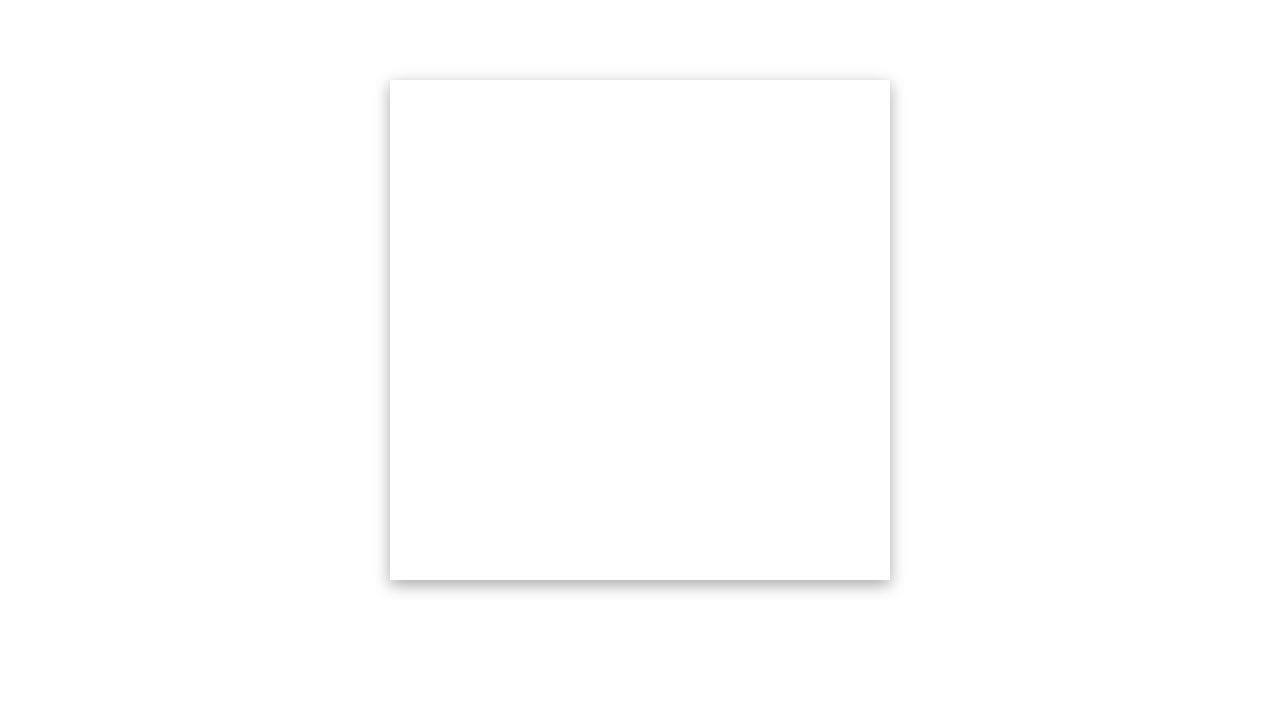
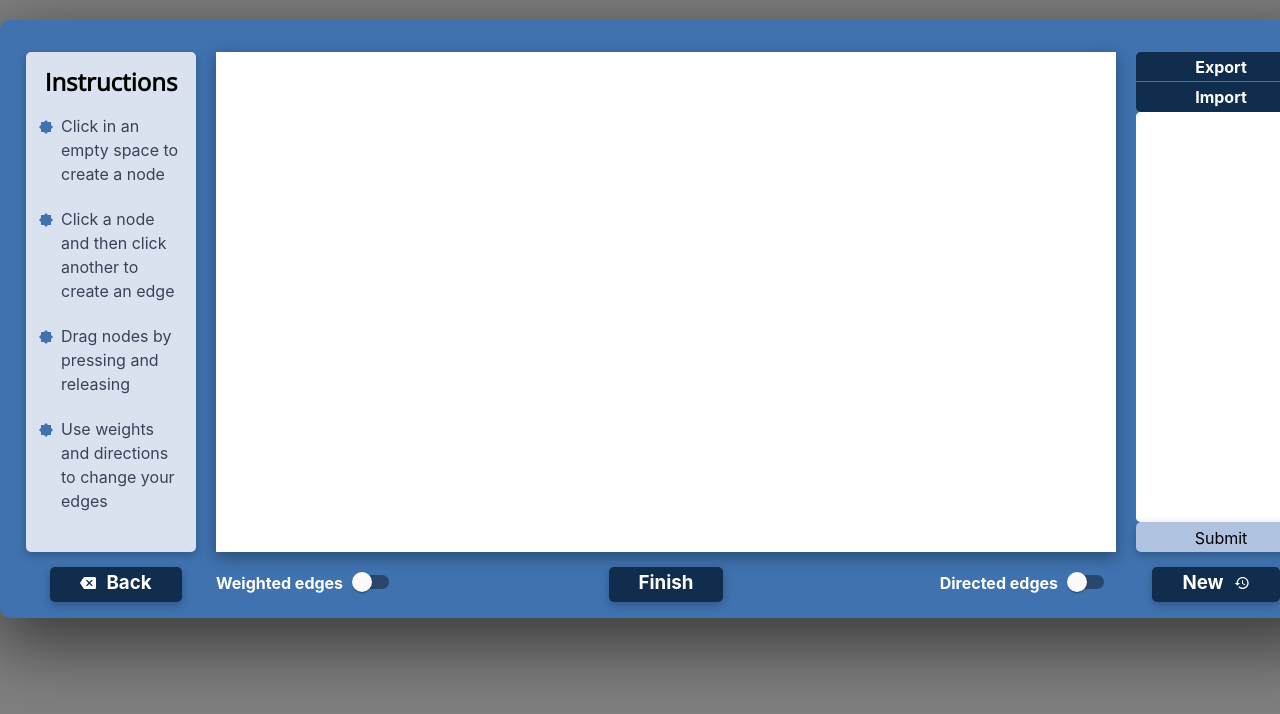
Before and after one commit to GonzaloPereira/graph-visualizer, a React (Create React App) app: page / in a window 1280 px wide. Shown: the top 714 px of the page. Built offline with nearby package versions, Linux system fonts and the light colour scheme.

Commit message:
Add import, export, instructions, weigthed and directed options to draw-graph window

```diff
--- a/src/components/Canvas.css
+++ b/src/components/Canvas.css
@@ -5,15 +5,6 @@
   -moz-user-select: none;
   -ms-user-select: none;
   user-select: none;
-}
-.draw-graph-container {
-}
-.draw-graph {
-  cursor: crosshair;
-  box-shadow: rgba(0, 0, 0, 0.35) 0px 5px 15px;
-  width: 500px;
-  height: 500px;
-  margin: 80px auto auto;
 }
 .draw-graph:focus {
   outline: none;
@@ -24,6 +15,86 @@
 .edge {
   cursor: pointer;
 }
+.draw-graph-container {
+  display: grid;
+  min-width: 1300px;
+  max-width: 90%;
+  grid-template-columns: minmax(100px, 1fr) 300px 300px 300px minmax(100px, 1fr);
+  grid-template-rows: 500px 50px;
+  background-color: #3f72af;
+  margin: auto;
+  margin-top: 20px;
+  border: 0px solid #afc2e0;
+  border-radius: 10px;
+  box-shadow: rgba(0, 0, 0, 0.56) 0px 22px 70px 4px;
+  padding: 1rem;
+  padding-top: 2rem;
+  color: white;
+  align-items: center;
+}
+
+.draw-graph {
+  cursor: crosshair;
+  box-shadow: rgba(0, 0, 0, 0.35) 0px 5px 15px;
+  width: 900px;
+  height: 500px;
+  margin: 0px auto auto;
+  grid-column: 2/5;
+  grid-row: 1/2;
+  background-color: white;
+}
+/* Left panel for instructions */
+.instructions {
+  grid-column: 1/2;
+  grid-row: 1/2;
+  text-align: left;
+  margin: 0 20px 0 10px;
+  height: 500px;
+  box-sizing: border-box;
+  border-radius: 5px;
+  line-height: 1.5em;
+  padding: 10px 15px 5px 15px;
+  background-color: #dbe2ef;
+  box-shadow: rgba(0, 0, 0, 0.24) 0px 3px 8px;
+  color: #384259;
+}
+.instructions h2 {
+  text-align: center;
+  color: black;
+  margin-top: 0.5rem;
+  font-family: 'Bree Serif', serif;
+  font-family: 'Open Sans', sans-serif;
+}
+.instructions li {
+  margin-bottom: 1rem;
+  list-style: none;
+  position: relative;
+  padding: 0 0 5px 20px;
+}
+
+.instructions li::before {
+  content: '';
+  position: absolute;
+  left: 0;
+  top: 8px;
+  background: #3f72af;
+  width: 10px;
+  height: 10px;
+  text-align: center;
+  transform: rotate(0deg);
+}
+
+.instructions li::after {
+  content: '';
+  position: absolute;
+  top: 8px;
+  left: 0;
+  height: 10px;
+  width: 10px;
+  background: #3f72af;
+  transform: rotate(45deg);
+}
+/* Edit weight is the box that changes weight to edges */
 .edit-weight-form {
   border-radius: 3px;
   position: absolute;
@@ -54,8 +125,127 @@
   height: 17px;
   border-style: none;
   border-radius: 2px;
-  padding: 0;
   font-size: 12.5px;
   color: 'white';
   background-color: #f73859;
 }
+/* Divs that contain the chechboxes of weight and direction */
+.draw-graph-checkbox {
+  display: flex;
+  flex-direction: row;
+  padding: 10px 0 0 0;
+}
+.grid-left {
+  justify-self: left;
+}
+.grid-right {
+  justify-self: right;
+}
+.draw-graph-checkbox h3 {
+  margin: 10px 0 0 0;
+  font-size: 1rem;
+}
+.draw-graph-button {
+  display: flex;
+  flex-direction: row;
+  gap: 10px;
+  align-self: center;
+  text-align: center;
+  justify-self: center;
+  margin-top: 15px;
+  background-color: #112d4e;
+  border-radius: 5px;
+  padding: 0.5rem 30px;
+  box-shadow: rgba(0, 0, 0, 0.24) 0px 3px 8px;
+  cursor: pointer;
+}
+.draw-graph-button:hover {
+  box-shadow: rgba(0, 0, 0, 0.35) 0px 5px 15px;
+  transform: scale(1.05);
+}
+.draw-graph-button h3 {
+  margin: 0;
+  margin-top: -0.2rem;
+}
+
+/* Input / Output grid functionality  */
+.input-output {
+  margin: 0 10px 0 20px;
+  display: grid;
+  grid-template-rows: 30px 30px 1fr 30px;
+  height: 500px;
+  box-sizing: border-box;
+}
+.input-output h2 {
+  background-color: #112d4e;
+  margin: 0;
+  cursor: pointer;
+  font-size: 1rem;
+  padding: 0.3rem;
+}
+.output-name {
+  border-radius: 5px 5px 0 0;
+  border: none;
+  border-bottom: solid #3f72af 1px;
+}
+.input-name {
+  border-radius: 0 0 5px 5px;
+}
+@keyframes dropMenu {
+  from {
+    height: 0%;
+  }
+  to {
+    height: 100%;
+  }
+}
+.input-box {
+  background-color: white;
+  color: black;
+  animation-name: dropMenu;
+  animation-duration: 0.5s;
+  animation-timing-function: ease-out;
+  border-radius: 5px;
+}
+
+.output-box {
+  grid-row: 2/4;
+  background-color: white;
+  color: black;
+  animation-name: dropMenu;
+  animation-duration: 0.4s;
+  animation-timing-function: ease-out;
+  border-radius: 5px;
+}
+.input-button {
+  background-color: #afc2e0;
+  color: black;
+  border-radius: 5px;
+  padding: 0.35rem 20px;
+  box-shadow: rgba(0, 0, 0, 0.24) 0px 3px 8px;
+  cursor: pointer;
+}
+.input-button:hover {
+  box-shadow: rgba(0, 0, 0, 0.35) 0px 5px 15px;
+  opacity: 0.8;
+}
+.input-output textarea {
+  border: none;
+  resize: none;
+  height: 100%;
+  width: 100%;
+  box-sizing: border-box;
+  padding: 5px;
+  tab-size: 2;
+  border-radius: 5px;
+}
+.copy-icon {
+  opacity: 0.25;
+  position: absolute;
+  right: 45px;
+  top: 70px;
+  cursor: pointer;
+}
+.copy-icon:hover {
+  opacity: 0.8;
+}
--- a/src/components/Canvas.jsx
+++ b/src/components/Canvas.jsx
@@ -2,14 +2,28 @@ import React, { useState, useReducer, useRef } from 'react';
 import Node from './Node';
 import Edge from './Edge';
 import EditWeight from './EditWeight';
+import Switch from '@material-ui/core/Switch';
+import BackspaceIcon from '@material-ui/icons/Backspace';
+import RestoreIcon from '@material-ui/icons/Restore';
+import FileCopyIcon from '@material-ui/icons/FileCopy';
+import Snackbar from '@material-ui/core/Snackbar';
 import './Canvas.css';
+import './extra/Extra.css';
 
 function dataReducer(state, event) {
   switch (event.name) {
     case 'add-node':
-      return { ...state, nodes: { ...state.nodes, [event.value.id]: event.value.node } };
+      return {
+        ...state,
+        nodes: { ...state.nodes, [event.value.id ?? state.topNode]: event.value.node },
+        topNode: state.topNode + (event.value.id !== null),
+      };
     case 'add-edge':
-      return { ...state, edges: { ...state.edges, [event.value.id]: event.value.edge } };
+      return {
+        ...state,
+        edges: { ...state.edges, [event.value.id ?? state.topEdge]: event.value.edge },
+        topEdge: state.topEdge + (event.value.id !== null),
+      };
     case 'delete-node':
       delete state.nodes[event.value];
       return state;
@@ -17,31 +31,32 @@ function dataReducer(state, event) {
       state.edges[event.value.id].w = event.value.weight;
       return state;
     case 'delete-edge':
-      delete state.edges[event.value];
+      delete state.edges[event.value.id];
       return state;
+    case 'set-graph':
+      return event.value;
     default:
       throw new Error();
   }
 }
 export default function Canvas() {
-  const [graphData, updateGraphData] = useReducer(dataReducer, { nodes: {}, edges: {} });
+  const [graphData, updateGraphData] = useReducer(dataReducer, { topNode: 0, topEdge: 0, nodes: {}, edges: {} });
   const [currentNode, setCurrentNode] = useState(null);
   const [currentEdge, setCurrentEdge] = useState(null);
   const [edgeVector, setEdgeVector] = useState({ x: 0, y: 0 });
-  const [isWeighted, setIsWeighted] = useState(true);
-  const numNodes = useRef(0);
-  const numEdges = useRef(0);
+  const [isWeighted, setIsWeighted] = useState(false);
+  const [isDirected, setIsDirected] = useState(false);
 
   function createNode(posX, posY) {
     updateGraphData({
       name: 'add-node',
-      value: { id: numNodes.current++, node: { x: posX, y: posY } },
+      value: { node: { x: posX, y: posY } },
     });
   }
   function createEdge(first, second) {
     updateGraphData({
       name: 'add-edge',
-      value: { id: numEdges.current++, edge: { u: first, v: second, w: 1 } },
+      value: { edge: { u: first, v: second, w: 1 } },
     });
   }
   function deleteNode(id) {
@@ -108,8 +123,28 @@ export default function Canvas() {
     setCurrentNode(null);
     setCurrentEdge(null);
   }
+  function setGraph(graph) {
+    updateGraphData({
+      name: 'set-graph',
+      value: graph,
+    });
+  }
+  //Input output
+  const [showInput, setShowInput] = useState(true);
+  //Import state
+  const [inputText, setInputText] = useState('');
+  //State for opening copy alert
+  const [copyAlertOpen, setCopyAlertOpen] = useState(false);
   return (
-    <div className='draw-graph-container'>
+    <div className='popup-out'>
+      <div className='draw-graph-container popup-in'>
+        <ul className='instructions'>
+          <h2>Instructions</h2>
+          <li>Click in an empty space to create a node</li>
+          <li>Click a node and then click another to create an edge</li>
+          <li>Drag nodes by pressing and releasing</li>
+          <li>Use weights and directions to change your edges</li>
+        </ul>
         <svg
           className='draw-graph'
           onMouseDown={(event) => {
@@ -133,7 +168,10 @@ export default function Canvas() {
               setCurrentEdge(null);
             }
             if (event.code === 'Delete') {
-            if (currentEdge != null) deleteEdge(currentEdge);
+              if (currentEdge != null) {
+                deleteEdge(currentEdge);
+                console.log('Deleting..');
+              }
               if (currentNode != null) deleteNode(currentNode);
               setCurrentNode(null);
               setCurrentEdge(null);
@@ -186,7 +224,78 @@ export default function Canvas() {
             );
           })}
         </svg>
-      {currentEdge != null && <EditWeight currentEdge={currentEdge} setCurrentEdge={setCurrentEdge} handleSubmit={editWeight} />}
+        {currentEdge != null && isWeighted && (
+          <EditWeight currentEdge={currentEdge} setCurrentEdge={setCurrentEdge} handleSubmit={editWeight} />
+        )}
+        <div className='input-output'>
+          <h2 className='output-name' onClick={() => setShowInput(false)}>
+            Export
+          </h2>
+          {!showInput && (
+            <div className='output-box'>
+              <FileCopyIcon
+                className='copy-icon'
+                onClick={() => {
+                  navigator.clipboard.writeText(JSON.stringify(graphData, null, '\t'));
+                  setCopyAlertOpen(true);
+                }}
+              />
+              <textarea value={JSON.stringify(graphData, null, '\t')} />
+              <Snackbar
+                anchorOrigin={{ vertical: 'top', horizontal: 'right' }}
+                autoHideDuration={500}
+                open={copyAlertOpen}
+                onClose={() => setCopyAlertOpen(false)}
+                message='Copied to clipboard!'
+              />
+            </div>
+          )}
+          <h2 className='input-name' onClick={() => setShowInput(true)}>
+            Import
+          </h2>
+          {showInput && (
+            <div className='input-box'>
+              <textarea value={inputText} onChange={(e) => setInputText(e.target.value)} />
+            </div>
+          )}
+          {showInput && (
+            <div className='input-button' onClick={() => setGraph(JSON.parse(inputText))}>
+              Submit
+            </div>
+          )}
+        </div>
+        <div className='draw-graph-button'>
+          <BackspaceIcon fontSize='inherit' />
+          <h3>Back</h3>
+        </div>
+        <div className='draw-graph-checkbox grid-left'>
+          <h3>Weighted edges</h3>
+          <Switch
+            checked={isWeighted}
+            onChange={(e) => {
+              setIsWeighted(e.target.checked);
+            }}
+            color='secondary'
+          />
+        </div>
+        <div className='draw-graph-button'>
+          <h3>Finish</h3>
+        </div>
+        <div className='draw-graph-checkbox grid-right'>
+          <h3>Directed edges</h3>
+          <Switch
+            checked={isDirected}
+            onChange={(e) => {
+              setIsDirected(e.target.checked);
+            }}
+            color='secondary'
+          />
+        </div>
+        <div className='draw-graph-button' onClick={() => setGraph({ topNode: 0, topEdge: 0, nodes: {}, edges: {} })}>
+          <h3>New</h3>
+          <RestoreIcon fontSize='inherit' />
+        </div>
+      </div>
     </div>
   );
 }
--- a/src/components/Edge.jsx
+++ b/src/components/Edge.jsx
@@ -9,7 +9,7 @@ export default function Edge({ id, position, weight, currentEdge, handleClick })
   const textPosX = centerX + (isRight ? 1 : -1) * d * Math.sin(alfa);
   const textPosY = centerY + (!isRight ? 1 : -1) * d * Math.cos(alfa);
   const rotateTextAngle = (alfa * 180) / Math.PI - 180 * !isRight;
-  const translateTextDistance = -4.5 * Math.round(Math.log10(Math.abs(weight)) + 1);
+  const translateTextDistance = weight === '' ? 0 : -4.5 * Math.round(Math.log10(Math.abs(weight)) + 1);
   return (
     <g
       onMouseDown={(e) => {
--- /dev/null
+++ b/src/components/extra/Extra.css
@@ -0,0 +1,26 @@
+.popup-out {
+  position: fixed;
+  left: 0;
+  top: 0;
+  z-index: 1;
+  width: 100vw;
+  height: 100vh;
+  background-color: rgb(0, 0, 0); /* Fallback color */
+  background-color: rgba(0, 0, 0, 0.5); /* Black w/ opacity */
+  overflow: auto;
+}
+.popup-in {
+  position: relative;
+}
+.popup-close-icon {
+  position: absolute;
+  right: 1rem;
+  top: 1rem;
+  color: black;
+}
+.popup-close-icon:hover,
+.popup-close-icon:focus {
+  opacity: 0.5;
+  text-decoration: none;
+  cursor: pointer;
+}
--- a/src/index.css
+++ b/src/index.css
@@ -19,3 +19,6 @@ input::-webkit-inner-spin-button {
 input[type='number'] {
   -moz-appearance: textfield; /* Firefox */
 }
+body {
+  background-color: white;
+}
```
Also changed, not shown: public/index.html (+6 -4 lines). Lines whose indentation alone changed are shown as unchanged.
